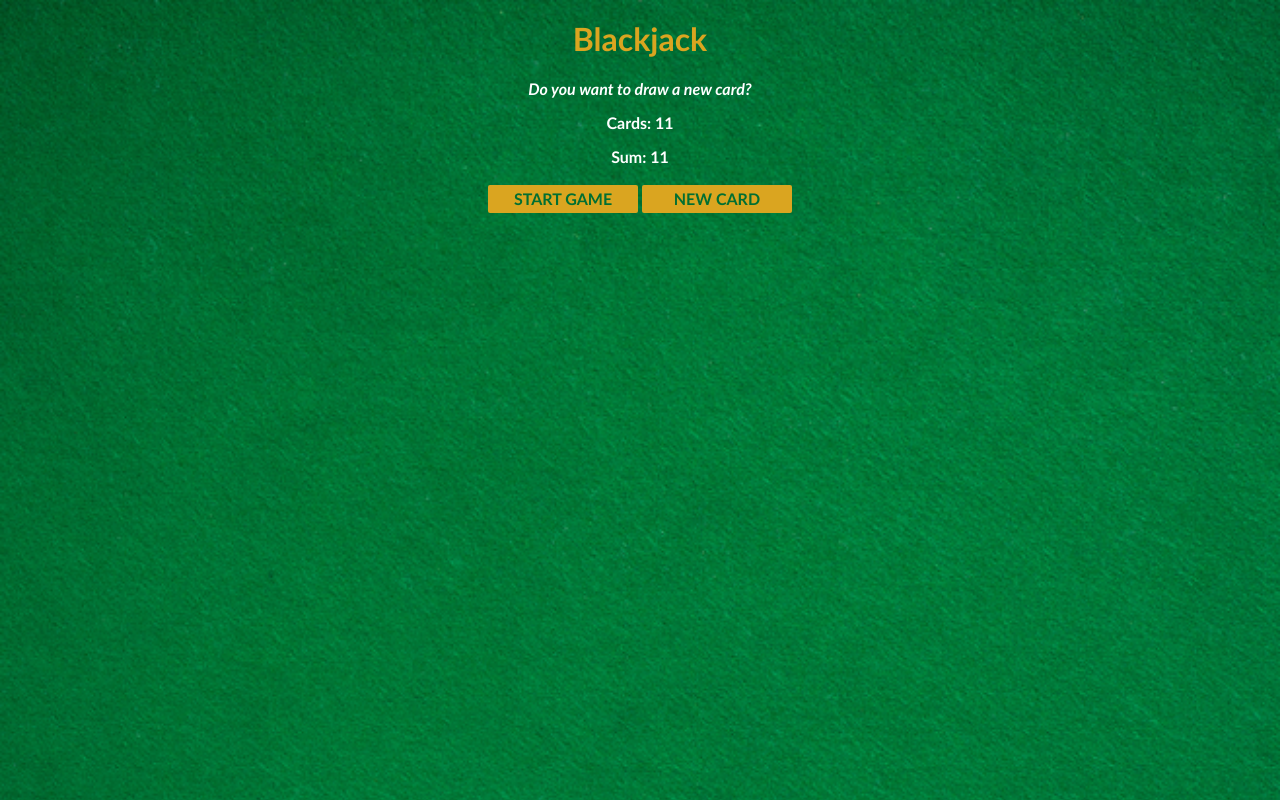
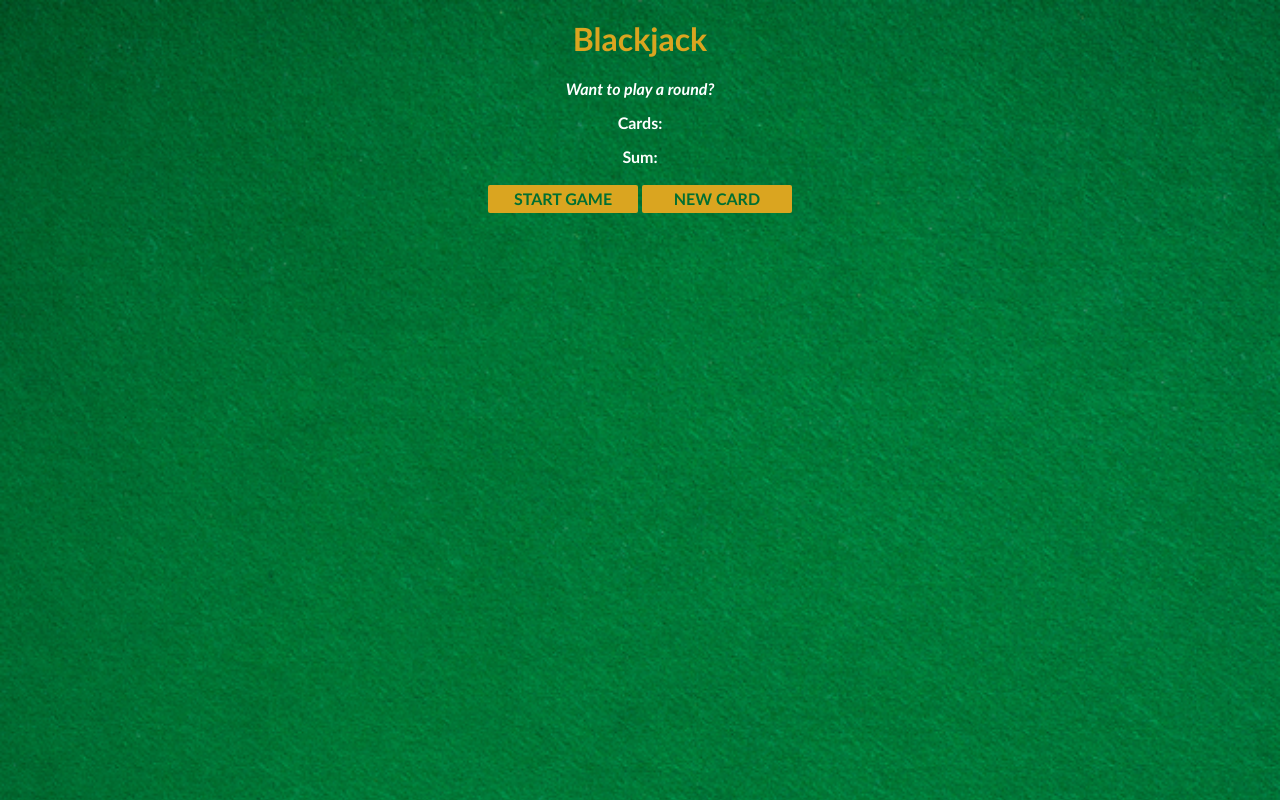
Before and after one commit to Issa-Abbadi/Blackjack-game, a plain HTML site: page index.html in a window 1280 px wide. Both pictures are taken after a click on the button "NEW CARD". Drawn offline with nearby package versions, Linux system fonts and the light colour scheme.

Commit message:
final version of the game

```diff
--- a/index.html
+++ b/index.html
@@ -13,6 +13,7 @@
     <p id="sum-el">Sum:</p>
     <button onclick="startGame()">START GAME</button>
     <button onclick="newCard()">NEW CARD</button>
+    <p id="player-el"></p>
     <script src="index.js"></script>
   </body>
 </html>
--- a/index.js
+++ b/index.js
@@ -1,3 +1,8 @@
+let player = {
+  name: "Per",
+  chips: 200,
+};
+
 let cards = [];
 
 let sum = 0;
@@ -49,11 +54,13 @@ function getRandomCard() {
 }
 
 function newCard() {
-  let card = getRandomCard();
+  if (isAlive === true && hasBlackJack === false) {
+    let card = getRandomCard();
 
-  sum += card;
+    sum += card;
 
-  cards.push(card);
+    cards.push(card);
 
-  renderGame();
+    renderGame();
+  }
 }
```
